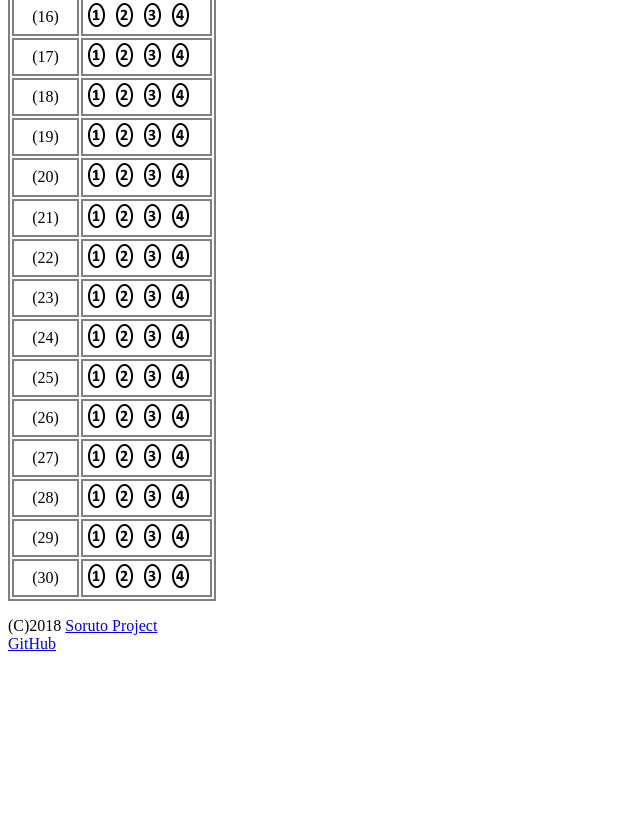
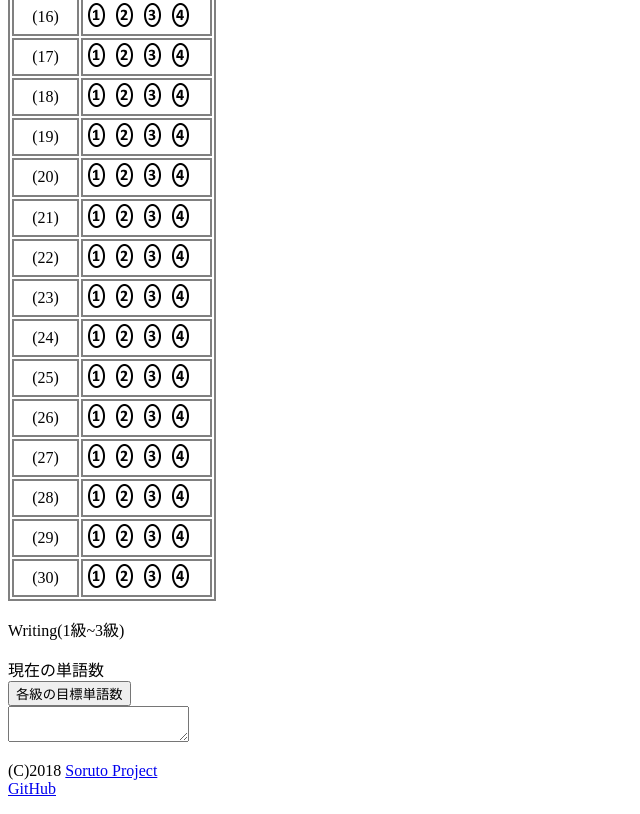
Before and after one commit to SorutoProject/Eiken-Web-MarkSheet, a plain HTML site: page index.html in a window 1280 px wide. Shown: the part 2585-3399 px from the top of the page, without its empty margins (0-640 px from the left). Before the commit the page ends 3254 px from the top, so only its background shows below. Drawn offline with Linux system fonts and the light colour scheme.

Commit message:
Update index.html

```diff
--- a/index.html
+++ b/index.html
@@ -619,7 +619,7 @@
         </tr>
       </tbody>
     </table>
-    <p> </p>
+    <p>Writing(1級~3級)</p><div id="len">現在の単語数</div><input type="button" value="各級の目標単語数" onclick="leninfo();"><br><textarea id="wri" onkeyup="length();"></textarea></p>
     <p> (C)2018 <a href="http://sorutopj.ml">Soruto Project</a><br><a href="https://github.com/SorutoProject/Eiken-Web-MarkSheet/">GitHub</a></p>
   </body>
 </html>
```
